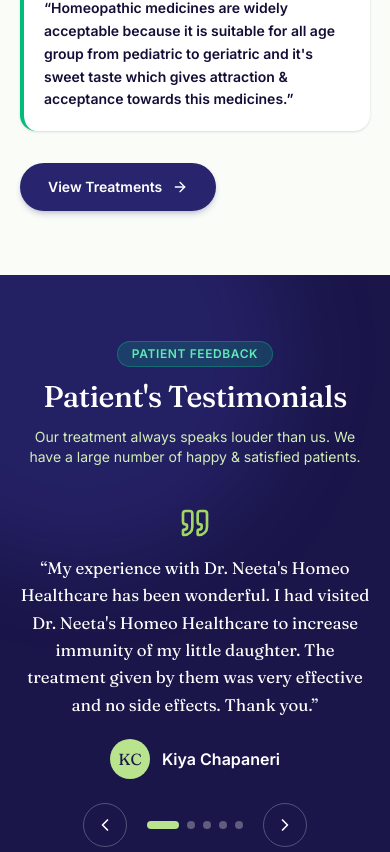
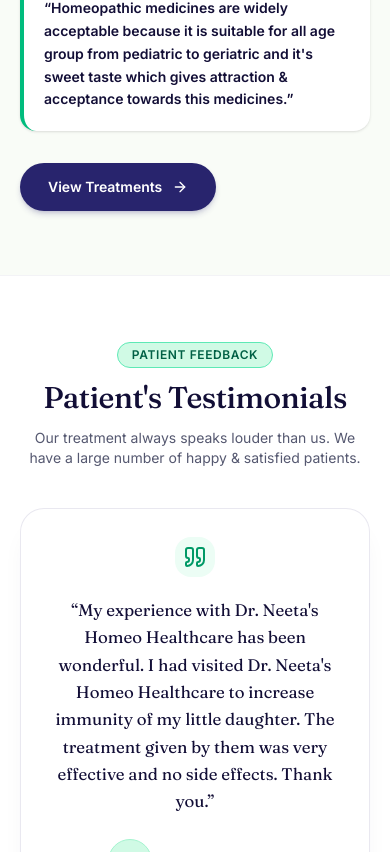
Before and after one commit to drashti1777/homeo-healing, a Next.js app: page / in a window 390 px wide. Shown: the part 6732-7584 px from the top of the page. Built offline with nearby package versions, Linux system fonts and the light colour scheme; no server answers.

Commit message:
feat: redesign Patient's Testimonials to light/white theme to break up dark blocks

```diff
--- a/src/app/(site)/page.tsx
+++ b/src/app/(site)/page.tsx
@@ -45,24 +45,23 @@ export default async function HomePage() {
       {/* 6. Why Homeopathy (With Indian Multi-Gen Family Health Visual) */}
       <WhyHomeopathySection />
 
-      {/* 7. Patient's Testimonials */}
+      {/* 7. Patient's Testimonials (Modern Light & Crisp Styling) */}
       {reviews.length > 0 && (
-        <section className="relative overflow-hidden bg-forest-900 py-16 text-paper" aria-labelledby="testimonials-heading">
-          <div aria-hidden="true" className="pointer-events-none absolute -left-32 -top-32 size-[26rem] rounded-full bg-forest-700/40 blur-2xl" />
+        <section className="relative overflow-hidden bg-sand-50/70 py-16 lg:py-24 border-t border-forest-900/5" aria-labelledby="testimonials-heading">
           <div className="wrap relative">
             <div className="mx-auto max-w-2xl text-center">
-              <span className="inline-block rounded-full bg-emerald-500/20 px-3.5 py-1 text-xs font-semibold uppercase tracking-wider text-emerald-300 border border-emerald-400/30">
+              <span className="inline-block rounded-full bg-emerald-100 px-3.5 py-1 text-xs font-semibold uppercase tracking-wider text-emerald-800 border border-emerald-300">
                 Patient Feedback
               </span>
-              <h2 id="testimonials-heading" className="mt-3 text-3xl sm:text-4xl lg:text-5xl font-medium text-white">
+              <h2 id="testimonials-heading" className="mt-3 font-serif text-3xl sm:text-4xl lg:text-5xl font-medium text-forest-950">
                 Patient&apos;s Testimonials
               </h2>
-              <p className="mt-3 text-sm sm:text-base text-sage-200">
+              <p className="mt-3 text-sm sm:text-base text-ink-soft">
                 {TESTIMONIALS_INTRO}
               </p>
             </div>
             <div className="mt-10">
-              <TestimonialSlider reviews={reviews} />
+              <TestimonialSlider reviews={reviews} theme="light" />
             </div>
           </div>
         </section>
--- a/src/components/TestimonialSlider.tsx
+++ b/src/components/TestimonialSlider.tsx
@@ -12,7 +12,14 @@ const LONG = 300;
 const initials = (name: string) =>
   name.replace(/\(.*?\)/g, "").replace(/^(Dr|Mr|Mrs|Ms)\.?\s+/i, "").trim().split(/\s+/).slice(0, 2).map((w) => w[0]?.toUpperCase()).join("");
 
-export function TestimonialSlider({ reviews }: { reviews: Review[] }) {
+export function TestimonialSlider({
+  reviews,
+  theme = "dark",
+}: {
+  reviews: Review[];
+  theme?: "dark" | "light";
+}) {
+  const isLight = theme === "light";
   const reduce = useReducedMotion();
   const [index, setIndex] = useState(0);
   const [expanded, setExpanded] = useState(false);
@@ -32,34 +39,84 @@ export function TestimonialSlider({ reviews }: { reviews: Review[] }) {
   const isLong = r.quote.length > LONG;
 
   return (
-    <div className="relative mx-auto max-w-4xl" aria-roledescription="carousel" aria-label="Patient testimonials">
-      <Quote aria-hidden="true" className="mx-auto size-8 text-sage-400" />
+    <div
+      className={`relative mx-auto max-w-3xl ${
+        isLight
+          ? "rounded-3xl border border-forest-800/10 bg-white p-7 sm:p-12 shadow-xl shadow-forest-900/5"
+          : ""
+      }`}
+      aria-roledescription="carousel"
+      aria-label="Patient testimonials"
+    >
+      <div className="flex justify-center">
+        <Quote
+          aria-hidden="true"
+          className={`size-10 ${
+            isLight
+              ? "rounded-2xl bg-emerald-50 p-2 text-emerald-600"
+              : "size-8 text-sage-400"
+          }`}
+        />
+      </div>
 
-      <div className="relative mt-4 min-h-[12rem]" aria-live="polite">
+      <div className="relative mt-5 min-h-[11rem]" aria-live="polite">
         <AnimatePresence mode="wait" initial={false}>
           <motion.figure
             key={r.name}
             initial={{ opacity: 0, y: reduce ? 0 : 16 }}
             animate={{ opacity: 1, y: 0 }}
             exit={{ opacity: 0, y: reduce ? 0 : -16 }}
-            transition={{ duration: reduce ? 0 : 0.5, ease: [0.16, 1, 0.3, 1] }}
+            transition={{ duration: reduce ? 0 : 0.45, ease: [0.16, 1, 0.3, 1] }}
             className="text-center"
             aria-roledescription="slide"
             aria-label={`${index + 1} of ${reviews.length}`}
           >
-            <blockquote className={`font-serif text-[clamp(1.05rem,1.7vw,1.25rem)] leading-relaxed text-paper ${isLong && !expanded ? "line-clamp-4" : ""}`}>
+            <blockquote
+              className={`font-serif text-[clamp(1.05rem,1.7vw,1.25rem)] leading-relaxed ${
+                isLight ? "text-forest-950 font-normal" : "text-paper"
+              } ${isLong && !expanded ? "line-clamp-4" : ""}`}
+            >
               &ldquo;{r.quote}&rdquo;
             </blockquote>
             {isLong && (
-              <button type="button" onClick={() => setExpanded((e) => !e)} className="link-line mt-2 text-sm font-semibold text-sage-300">
+              <button
+                type="button"
+                onClick={() => setExpanded((e) => !e)}
+                className={`mt-2 text-sm font-semibold hover:underline ${
+                  isLight ? "text-emerald-700" : "text-sage-300 link-line"
+                }`}
+              >
                 {expanded ? "Read less" : "Read more"}
               </button>
             )}
-            <figcaption className="mt-5 flex items-center justify-center gap-3">
-              <span aria-hidden="true" className="grid size-10 place-items-center rounded-full bg-sage-300 font-serif text-forest-900">{initials(r.name)}</span>
+            <figcaption className="mt-6 flex items-center justify-center gap-3">
+              <span
+                aria-hidden="true"
+                className={`grid size-11 place-items-center rounded-full font-serif font-bold text-sm ${
+                  isLight
+                    ? "bg-emerald-100 text-emerald-900 border border-emerald-200"
+                    : "bg-sage-300 text-forest-900"
+                }`}
+              >
+                {initials(r.name)}
+              </span>
               <span className="text-left">
-                <span className="block font-semibold text-paper">{r.name}</span>
-                {r.location && <span className="block text-sm text-sage-300">{r.location}</span>}
+                <span
+                  className={`block font-semibold text-base ${
+                    isLight ? "text-forest-950" : "text-paper"
+                  }`}
+                >
+                  {r.name}
+                </span>
+                {r.location && (
+                  <span
+                    className={`block text-xs sm:text-sm ${
+                      isLight ? "text-ink-muted" : "text-sage-300"
+                    }`}
+                  >
+                    {r.location}
+                  </span>
+                )}
               </span>
             </figcaption>
           </motion.figure>
@@ -67,8 +124,17 @@ export function TestimonialSlider({ reviews }: { reviews: Review[] }) {
       </div>
 
       {reviews.length > 1 && (
-        <div className="mt-6 flex items-center justify-center gap-5">
-          <button type="button" onClick={() => go(-1)} aria-label="Previous testimonial" className="grid size-11 place-items-center rounded-full border border-paper/25 text-paper transition hover:bg-paper/10">
+        <div className="mt-7 flex items-center justify-center gap-5">
+          <button
+            type="button"
+            onClick={() => go(-1)}
+            aria-label="Previous testimonial"
+            className={`grid size-11 place-items-center rounded-full transition active:scale-95 ${
+              isLight
+                ? "border border-forest-900/15 bg-white text-forest-900 shadow-sm hover:bg-forest-50"
+                : "border border-paper/25 text-paper hover:bg-paper/10"
+            }`}
+          >
             <ChevronLeft className="size-5" aria-hidden="true" />
           </button>
           <div className="flex gap-2">
@@ -76,14 +142,34 @@ export function TestimonialSlider({ reviews }: { reviews: Review[] }) {
               <button
                 key={t.name}
                 type="button"
-                onClick={() => { setExpanded(false); setIndex(i); }}
+                onClick={() => {
+                  setExpanded(false);
+                  setIndex(i);
+                }}
                 aria-label={`Show testimonial ${i + 1}`}
                 aria-current={i === index ? "true" : undefined}
-                className={`h-2 rounded-full transition-all ${i === index ? "w-8 bg-sage-300" : "w-2 bg-paper/30 hover:bg-paper/60"}`}
+                className={`h-2 rounded-full transition-all ${
+                  i === index
+                    ? isLight
+                      ? "w-8 bg-emerald-600"
+                      : "w-8 bg-sage-300"
+                    : isLight
+                    ? "w-2.5 bg-forest-900/20 hover:bg-forest-900/40"
+                    : "w-2 bg-paper/30 hover:bg-paper/60"
+                }`}
               />
             ))}
           </div>
-          <button type="button" onClick={() => go(1)} aria-label="Next testimonial" className="grid size-11 place-items-center rounded-full border border-paper/25 text-paper transition hover:bg-paper/10">
+          <button
+            type="button"
+            onClick={() => go(1)}
+            aria-label="Next testimonial"
+            className={`grid size-11 place-items-center rounded-full transition active:scale-95 ${
+              isLight
+                ? "border border-forest-900/15 bg-white text-forest-900 shadow-sm hover:bg-forest-50"
+                : "border border-paper/25 text-paper hover:bg-paper/10"
+            }`}
+          >
             <ChevronRight className="size-5" aria-hidden="true" />
           </button>
         </div>
```
